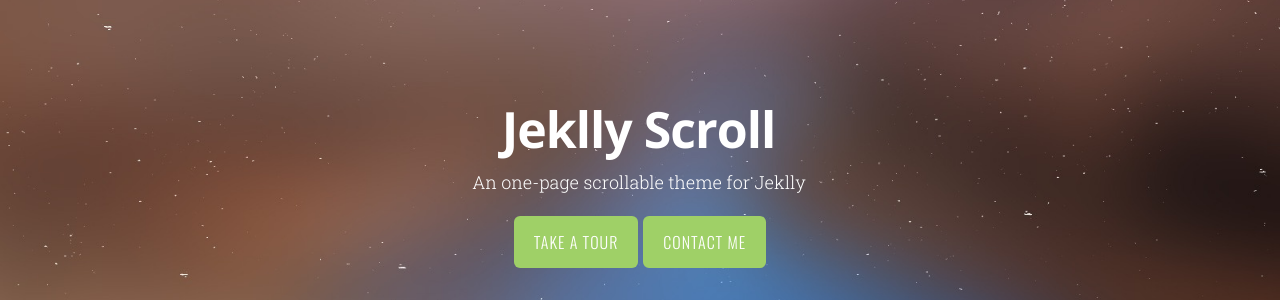
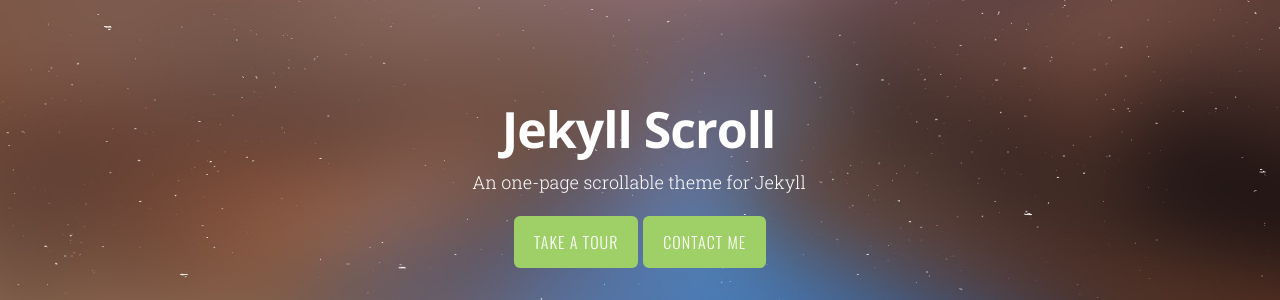
Before and after one commit to onevcat/JekyllScroll, a Jekyll site: the page built from index.html, in a window 1280 px wide and 900 px high. Shown: the part 272-572 px from the top of the window. Built offline with Jekyll 4.4.1, drawn with Linux system fonts in a browser that asks for light colours; nearby versions of some CDN libraries; Markdown is read by kramdown in place of the engine named in the settings; a script that is not in the unit is left out.

Commit message:
Fix name

```diff
--- a/_config.yml
+++ b/_config.yml
@@ -1,6 +1,6 @@
-title: Jeklly Scroll
-description: An one-page scrollable theme for Jeklly
-url: "jekllyscroll.onevcat.com"
+title: Jekyll Scroll
+description: An one-page scrollable theme for Jekyll
+url: "jekyllscroll.onevcat.com"
 
 # Build settings
 markdown: redcarpet
```
Also changed, not shown: 1 other file.
